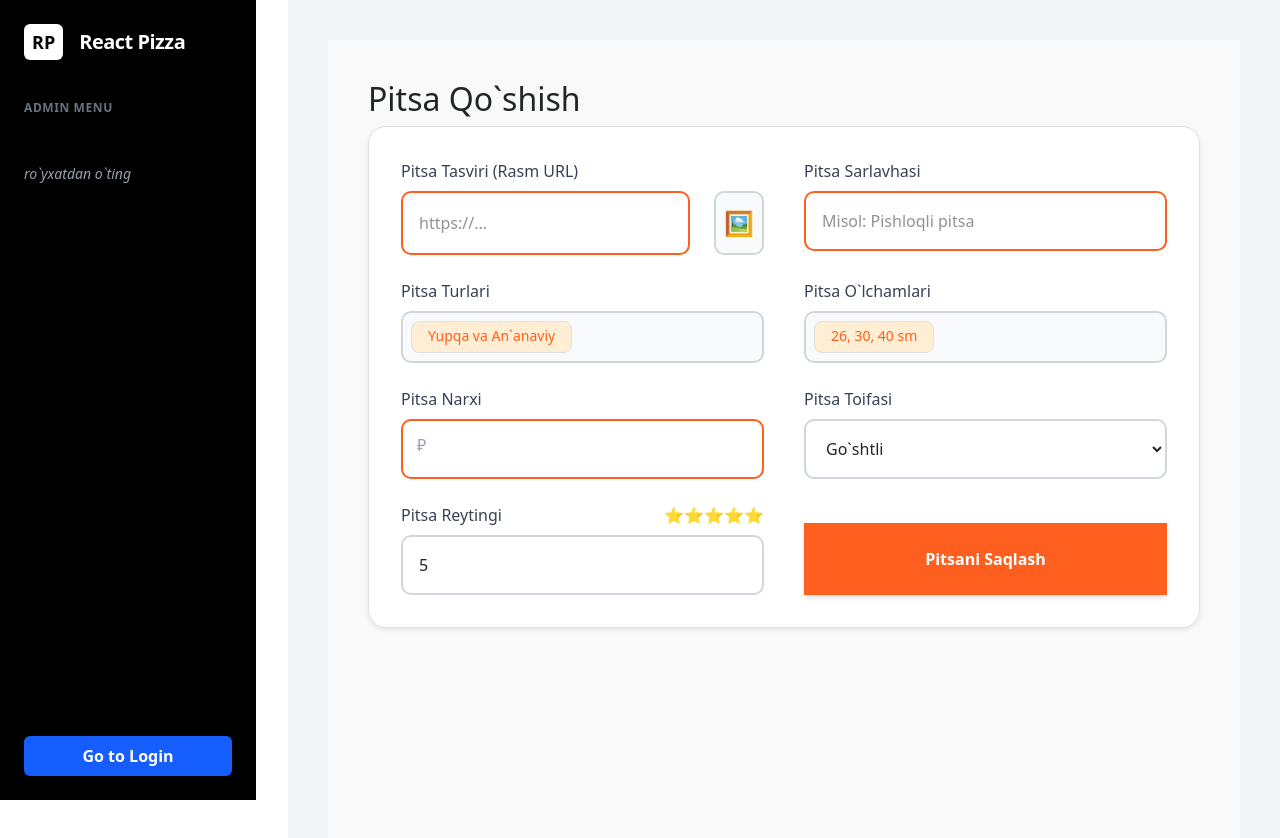
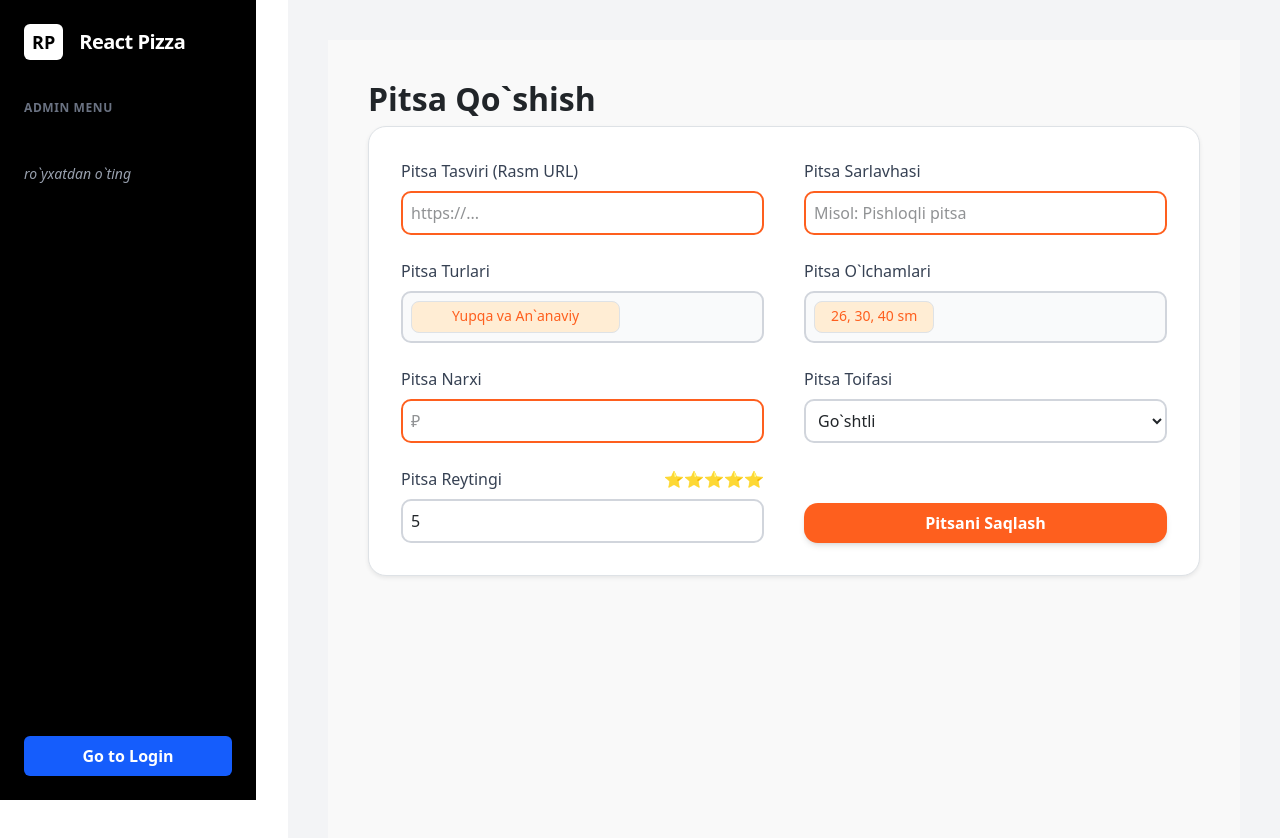
Before and after one commit to xamidovakbar134-tech/2-loyiha, a Next.js app: page /admin/createPizza in a window 1280 px wide. Shown: the top 838 px of the page. Built offline with nearby package versions, Linux system fonts and the light colour scheme.

Commit message:
admin qismidagi xatolar taxlandi

```diff
--- a/app/admin/adminPizza/page.tsx
+++ b/app/admin/adminPizza/page.tsx
@@ -57,19 +57,16 @@ const AdminPizzas = () => {
     <div className="flex-1 p-10 bg-[#f9f9f9] min-h-screen">
       <div className="flex justify-between items-center mb-8">
         <h2 className="text-3xl font-bold text-[#1c1c1c]">Barcha Pitsalar</h2>
-        <div className="bg-white px-4 py-2 rounded-lg border border-gray-200 text-gray-400">
-          🔍 Qidirish...
-        </div>
       </div>
 
-      <div className="bg-white rounded-2xl shadow-sm border border-gray-100 overflow-hidden">
-        <table className="w-full text-left border-collapse">
+      <div className="bg-white rounded-2xl! shadow-sm! border! border-gray-100 overflow-hidden!">
+        <table className="w-full text-left! border-collapse!">
           <thead>
             <tr className="bg-gray-50 border-b border-gray-100">
-              <th className="p-5 font-semibold text-gray-600">Pitsa</th>
-              <th className="p-5 font-semibold text-gray-600">Toifa</th>
-              <th className="p-5 font-semibold text-gray-600">Narxi</th>
-              <th className="p-5 font-semibold text-gray-600 text-center">
+              <th className="p-5 font-semibold! text-gray-600">Pitsa</th>
+              <th className="p-5 font-semibold! text-gray-600">Toifa</th>
+              <th className="p-5 font-semibold! text-gray-600">Narxi</th>
+              <th className="p-5 font-semibold! text-gray-600 text-center">
                 Amallar
               </th>
             </tr>
@@ -78,13 +75,13 @@ const AdminPizzas = () => {
             {pizzas.map((pizza) => (
               <tr
                 key={pizza.id}
-                className="border-b border-gray-50 hover:bg-gray-50 transition-colors"
+                className="border-b border-gray-50 hover:bg-gray-50 transition-colors!"
               >
                 <td className="p-5 flex items-center gap-4">
                   <img
                     src={pizza.imageUrl}
                     alt={pizza.title}
-                    className="w-12 h-12 rounded-full object-cover border border-gray-100"
+                    className="w-12 h-12 rounded-full object-cover! border border-gray-100"
                   />
                   <span className="font-medium text-gray-800">
                     {pizza.title}
@@ -93,13 +90,13 @@ const AdminPizzas = () => {
                 <td className="p-5 text-gray-600">
                   {pizza.category === 1 ? "Go'shtli" : "Boshqa"}
                 </td>
-                <td className="p-5 font-bold text-[#fe5f1e]">
+                <td className="p-5 font-bold! text-[#fe5f1e]">
                   {pizza.price} ₽
                 </td>
                 <td className="p-5 text-center">
                   <div className="flex justify-center gap-3">
                     <button
-                      className="px-4 py-2 bg-orange-100 text-[#fe5f1e] rounded-lg font-medium hover:bg-[#fe5f1e] hover:text-white transition-all"
+                      className="px-4 py-2 bg-orange-100 text-[#fe5f1e] rounded-lg! font-medium! hover:bg-[#fe5f1e] hover:text-white transition-all"
                       onClick={() =>
                         alert("Edit sahifasiga o'tish: " + pizza.id)
                       }
@@ -108,7 +105,7 @@ const AdminPizzas = () => {
                     </button>
                     <button
                       onClick={() => handleDelete(pizza.id)}
-                      className="px-4 py-2 bg-red-100 text-red-600 rounded-lg font-medium hover:bg-red-600 hover:text-white transition-all"
+                      className="px-4 py-2 bg-red-100 text-red-600 rounded-lg! font-medium! hover:bg-red-600 hover:text-white transition-all"
                     >
                       O`chirish
                     </button>
--- a/app/admin/createPizza/page.tsx
+++ b/app/admin/createPizza/page.tsx
@@ -65,7 +65,7 @@ const AddPizza = () => {
 
   return (
     <div className="flex-1 p-10 bg-[#f9f9f9] min-h-screen">
-      <h2 className="text-3xl font-bold mb-8">Pitsa Qo`shish</h2>
+      <h2 className="text-3xl font-bold! mb-8">Pitsa Qo`shish</h2>
 
       <form
         onSubmit={handleSubmit}
@@ -83,24 +83,14 @@ const AddPizza = () => {
                 onChange={handleChange}
                 type="text"
                 placeholder="https://..."
-                className="w-full border-2 border-[#fe5f1e] rounded-lg p-3 outline-none focus:ring-2 ring-orange-200"
+                className="w-full border-2 border-[#fe5f1e] rounded-lg! p-2 outline-none focus:ring-2 ring-orange-200"
               />
-              <div className="w-16 h-16 border-2 border-gray-300 rounded-lg flex items-center justify-center bg-gray-50 overflow-hidden">
-                {formData.imageUrl ? (
-                  <img
-                    src={formData.imageUrl}
-                    alt="preview"
-                    className="w-full h-full object-cover"
-                  />
-                ) : (
-                  <span className="text-gray-400 text-2xl">🖼️</span>
-                )}
-              </div>
+
             </div>
           </div>
 
           <div className="col-span-1">
-            <label className="block text-gray-700 font-medium mb-2">
+            <label className="block text-gray-700 font-medium! mb-2">
               Pitsa Sarlavhasi
             </label>
             <input
@@ -109,44 +99,44 @@ const AddPizza = () => {
               onChange={handleChange}
               type="text"
               placeholder="Misol: Pishloqli pitsa"
-              className="w-full border-2 border-[#fe5f1e] rounded-lg p-3 outline-none"
+              className="w-full border-2 border-[#fe5f1e] rounded-lg! p-2 outline-none"
             />
           </div>
 
           <div>
-            <label className="block text-gray-700 font-medium mb-2">
+            <label className="block text-gray-700 font-medium! mb-2">
               Pitsa Turlari
             </label>
-            <div className="flex gap-2 p-2 border-2 border-gray-300 rounded-lg min-h-[52px] bg-gray-50">
-              <span className="bg-orange-100 text-[#fe5f1e] px-3 py-1 rounded-md text-sm border border-orange-200">
+            <div className="flex gap-2 p-2 border-2 border-gray-300 rounded-lg! min-h-[52px] bg-gray-50">
+              <span className="bg-orange-100 text-[#fe5f1e] px-10 py-1 rounded-md! text-sm! border border-orange-200">
                 Yupqa va An`anaviy
               </span>
             </div>
           </div>
 
           <div>
-            <label className="block text-gray-700 font-medium mb-2">
+            <label className="block text-gray-700 font-medium! mb-2">
               Pitsa O`lchamlari
             </label>
-            <div className="flex gap-2 p-2 border-2 border-gray-300 rounded-lg min-h-[52px] bg-gray-50">
-              <span className="bg-orange-100 text-[#fe5f1e] px-3 py-1 rounded-md text-sm border border-orange-200">
+            <div className="flex gap-2 p-2 border-2 border-gray-300 rounded-lg! min-h-[52px] bg-gray-50">
+              <span className="bg-orange-100 text-[#fe5f1e] px-3 py-1 rounded-md! text-sm! border border-orange-200">
                 26, 30, 40 sm
               </span>
             </div>
           </div>
 
           <div>
-            <label className="block text-gray-700 font-medium mb-2">
+            <label className="block text-gray-700 font-medium! mb-2">
               Pitsa Narxi
             </label>
             <div className="relative">
-              <span className="absolute left-4 top-3.5 text-gray-400">₽</span>
               <input
                 name="price"
                 value={formData.price}
                 onChange={handleChange}
                 type="number"
-                className="w-full border-2 border-[#fe5f1e] rounded-lg p-3 pl-10 outline-none"
+                placeholder="₽"
+                className="w-full border-2 border-[#fe5f1e] rounded-lg! p-2 pl-3 outline-none"
               />
             </div>
           </div>
@@ -159,7 +149,7 @@ const AddPizza = () => {
               name="category"
               value={formData.category}
               onChange={handleChange}
-              className="w-full border-2 border-gray-300 rounded-lg p-3 outline-none bg-white"
+              className="w-full border-2 border-gray-300 rounded-lg p-2 outline-none bg-white"
             >
               <option value={1}>Go`shtli</option>
               <option value={2}>Vegetarian</option>
@@ -182,14 +172,14 @@ const AddPizza = () => {
               type="number"
               max="10"
               min="0"
-              className="w-full border-2 border-gray-300 rounded-lg p-3 outline-none"
+              className="w-full border-2 border-gray-300 rounded-lg! p-2 outline-none"
             />
           </div>
 
           <div className="flex items-end">
             <button
               type="submit"
-              className="w-full bg-[#fe5f1e] text-white font-bold py-4 rounded-xl hover:bg-[#e85416] transition-all shadow-md active:scale-95 cursor-pointer"
+              className="w-full bg-[#fe5f1e] text-white font-bold! py-2 rounded-xl! hover:bg-[#e85416] transition-all! shadow-md! active:scale-95! cursor-pointer"
             >
               Pitsani Saqlash
             </button>
```
